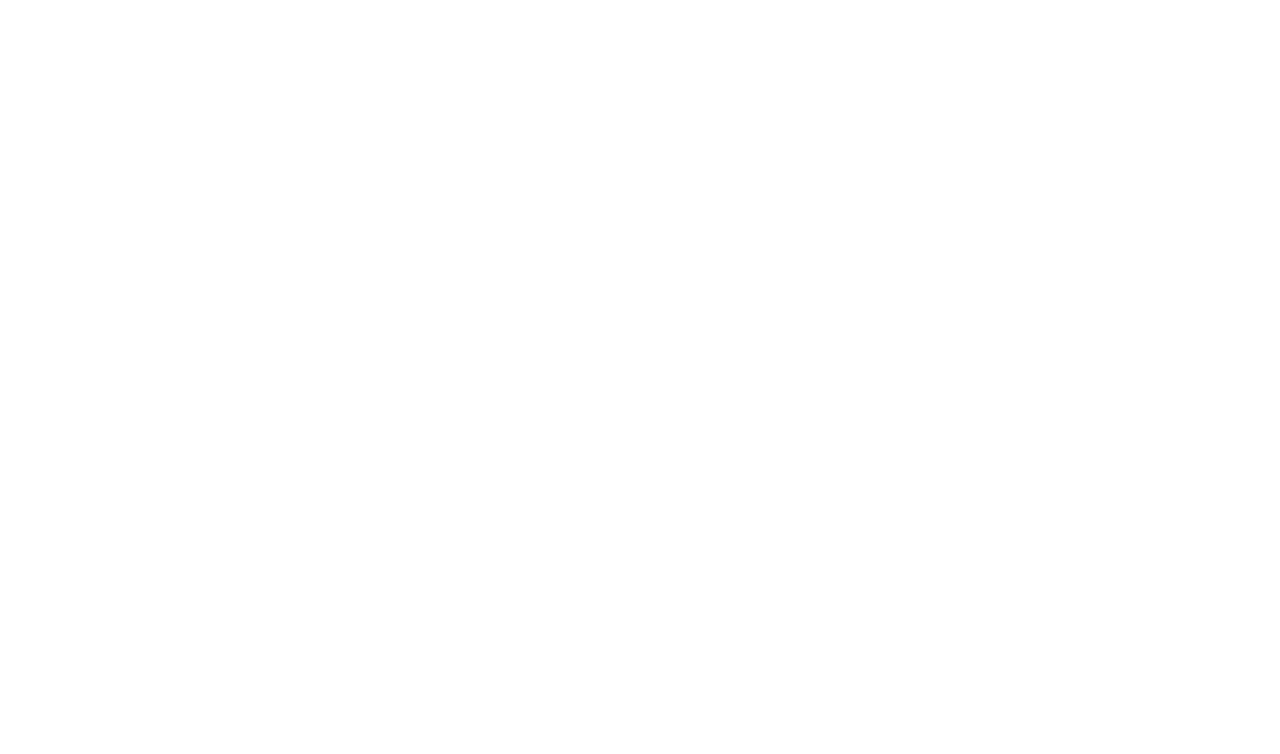
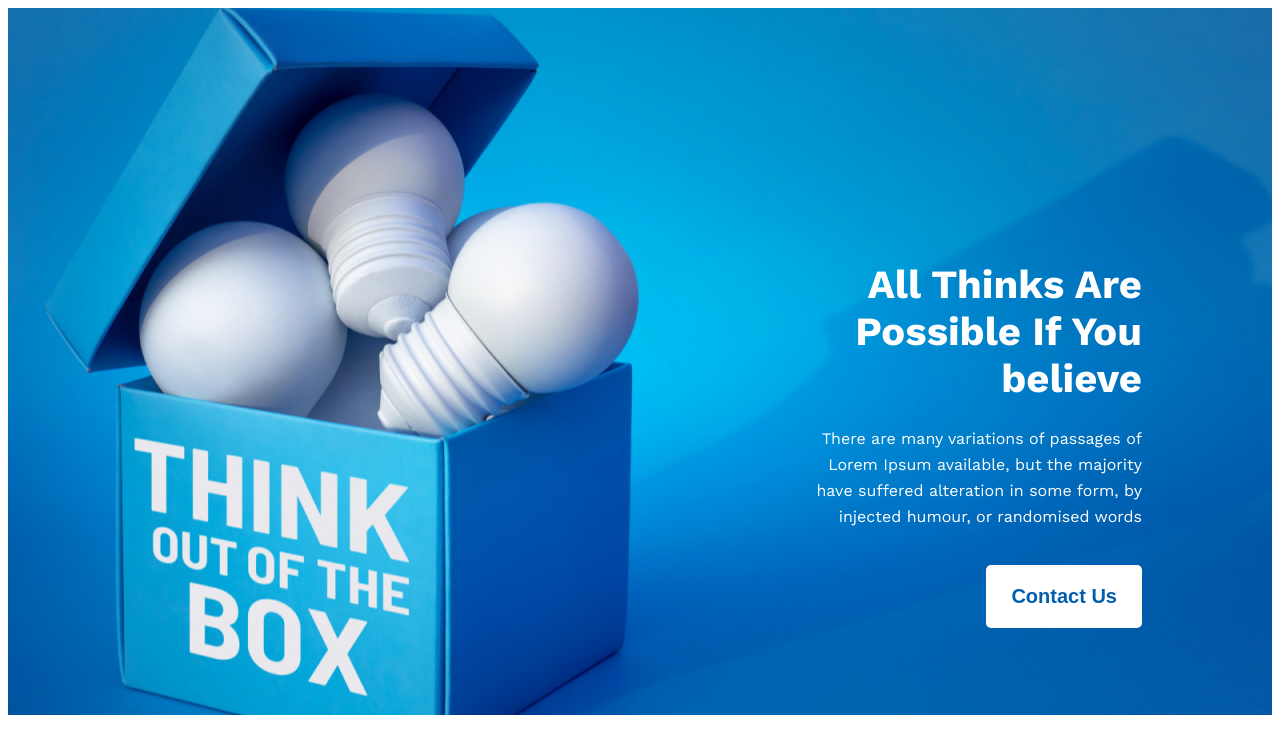
Before and after one commit to shahadathhs/new-year-projects, a plain HTML site: page index.html in a window 1280 px wide. Drawn offline with nearby package versions, Linux system fonts and the light colour scheme.

Commit message:
header section finished

```diff
--- a/index.html
+++ b/index.html
@@ -6,10 +6,24 @@
   content="width=device-width,
   initial-scale=1.0">
   <title>New Year Projects</title>
+  <link rel="stylesheet" href="styles/styles.css">
+  <link rel="preconnect" href="https://fonts.googleapis.com">
+  <link rel="preconnect" href="https://fonts.gstatic.com" crossorigin>
+  <link href="https://fonts.googleapis.com/css2?family=Work+Sans:wght@400;700&display=swap"
+  rel="stylesheet">
 </head>
 <body>
-  <header>
-
+  <header class="header">
+    <div class="bannar">
+      <h2 class="bannar-title">
+        All Thinks Are Possible If You believe
+      </h2>
+      <p class="bannar-des">
+        There are many variations of passages of Lorem Ipsum available,
+        but the majority have suffered alteration in some form, by injected humour, or randomised words
+      </p>
+      <button class="btn-contact">Contact Us</button>
+    </div>
   </header>
   <main>
 
--- /dev/null
+++ b/styles/styles.css
@@ -0,0 +1,51 @@
+/* common styles */
+body{
+  font-family: Work Sans;
+}
+
+/* header related styles */
+.header{
+  background-image: url('../images/banner/banner3.png');
+  background-repeat: no-repeat;
+  background-size: scroll;
+  background-position: center;
+}
+
+.bannar{
+  padding-top: 220px;
+  padding-bottom: 150px;
+  padding-right: 130px;
+  padding-left: 800px;
+  max-width: 550px;
+}
+
+.bannar-title{
+  color: #FFF;
+  text-align: right;
+  font-size: 40px;
+  margin-bottom: 24px;
+}
+
+.bannar-des{
+  color: #FFF;
+  text-align: right;
+  font-size: 16px;
+  font-weight: 400;
+  line-height: 26px;
+  margin-top: 0px;
+  margin-bottom: 35px;
+}
+
+.btn-contact{
+  color: #005FAC;
+  font-size: 20px;
+  font-weight: 600;
+  border-radius: 5px;
+  background-color: #FFF;
+  border: 0;
+  padding: 20px 25px;
+  margin-left: auto;
+  margin-right: 0;
+  margin-bottom: 5px;
+  float: right;
+}
```
